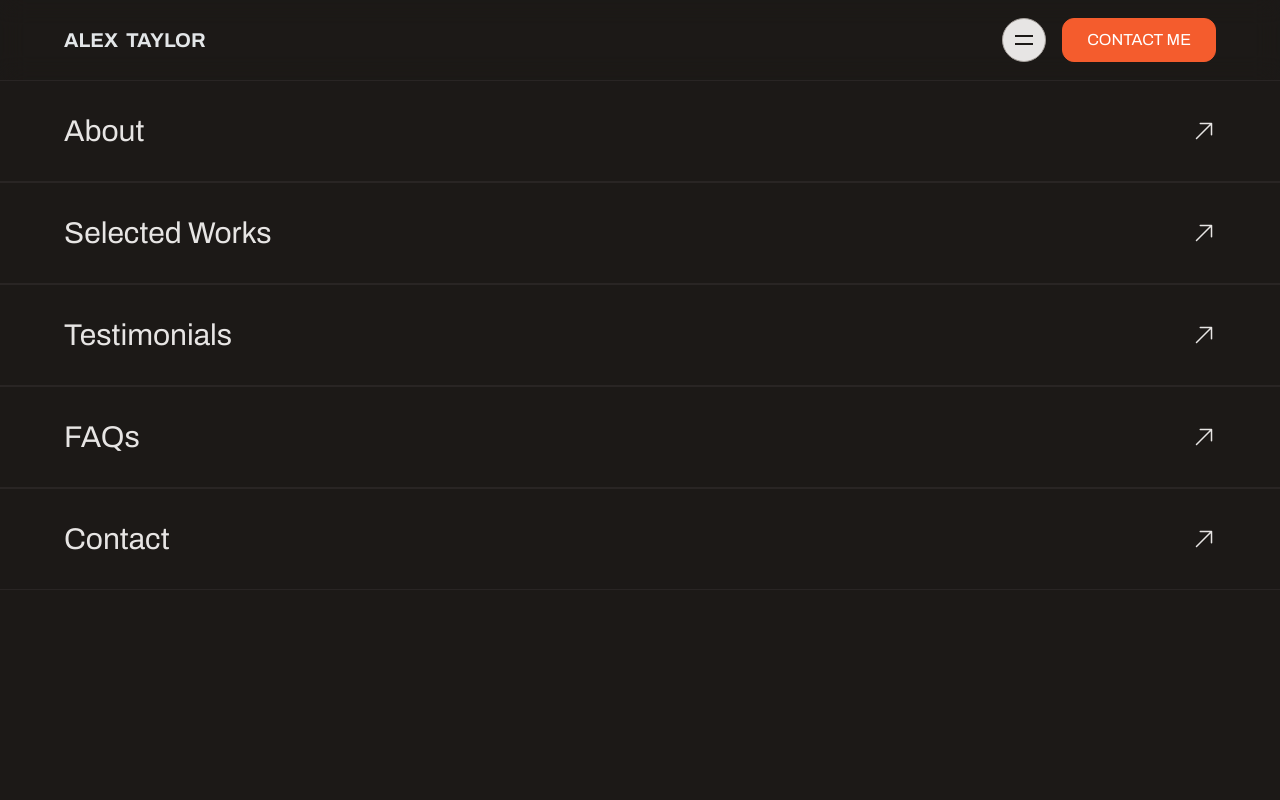
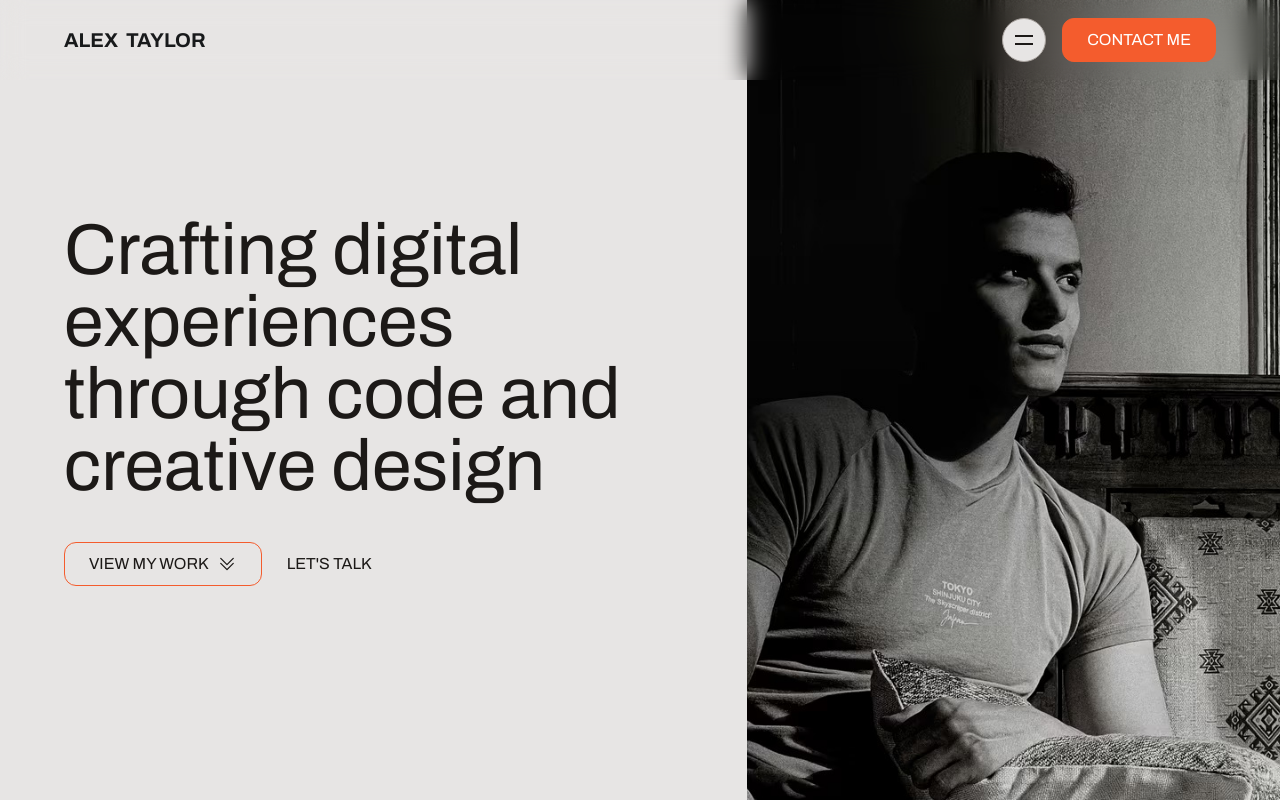
Before and after one commit to i-am-feyi/Minimal-Single-Page-Portfolio, a Next.js app: page / in a window 1280 px wide. Shown: the top 800 px of the page. Built offline with nearby package versions, Linux system fonts and the light colour scheme.

Commit message:
chore: Implement Header Animations

```diff
--- a/src/sections/FAQs.tsx
+++ b/src/sections/FAQs.tsx
@@ -26,7 +26,7 @@ const faqs = [
 
 const FAQs: FC = () => {
   return (
-    <section className="section">
+    <section className="section" id="faqs">
       <div className="container">
         <h2 className="text-4xl md:text-7xl lg:text-8xl">FAQs</h2>
         <div className="mt-10 md:mt-16 lg:mt-20">
--- a/src/sections/Footer.tsx
+++ b/src/sections/Footer.tsx
@@ -26,7 +26,7 @@ const navItems = [
 
 const Footer: FC = () => {
   return (
-    <footer className="bg-stone-900 text-white">
+    <footer className="bg-stone-900 text-white" id="contact">
       <div className="container">
         <div className="section">
           <div className="flex items-center gap-3">
--- a/src/sections/Header.tsx
+++ b/src/sections/Header.tsx
@@ -1,6 +1,6 @@
 "use client";
 import Button from "@/components/button";
-import { FC, useEffect, useState } from "react";
+import { FC, MouseEvent, useEffect, useState } from "react";
 import { motion, useAnimate } from "motion/react";
 
 const navItems = [
@@ -31,6 +31,8 @@ const Header: FC = () => {
 
   const [topLineScope, topLineAnimate] = useAnimate();
   const [bottomLineScope, bottomLineAnimate] = useAnimate();
+
+  const [navScope, navAnimate] = useAnimate();
 
   useEffect(() => {
     if (isOpen) {
@@ -63,6 +65,16 @@ const Header: FC = () => {
           },
         ],
       ]);
+
+      navAnimate(
+        navScope.current,
+        {
+          height: "100%",
+        },
+        {
+          duration: 0.7,
+        }
+      );
     } else {
       topLineAnimate([
         [
@@ -93,6 +105,10 @@ const Header: FC = () => {
           },
         ],
       ]);
+
+      navAnimate(navScope.current, {
+        height: 0,
+      });
     }
   }, [
     isOpen,
@@ -100,19 +116,41 @@ const Header: FC = () => {
     bottomLineScope,
     topLineAnimate,
     topLineScope,
+    navScope,
+    navAnimate,
   ]);
 
-  const toggleIsOpen = () => {
-    setIsOpen((prev) => !prev);
+  const handleClickMobileNavItem = (e: MouseEvent<HTMLAnchorElement>) => {
+    e.preventDefault();
+    setIsOpen(false);
+
+    const url = new URL(e.currentTarget.href);
+    const hash = url.hash;
+
+    const target = document.querySelector(hash);
+
+    if (!target) return;
+
+    target.scrollIntoView({ behavior: "smooth" });
   };
   return (
     <header>
-      <div className="fixed top-0 left-0 w-full h-full bg-stone-900">
+      <motion.div
+        className="fixed top-0 left-0 w-full h-0 overflow-hidden bg-stone-900"
+        ref={navScope}
+      >
         <nav className="mt-20 flex flex-col">
           {navItems.map(({ label, href }) => (
-            <a href={href} key={label} className="text-stone-200">
-              <div className="container !max-w-full  flex items-center justify-between border-t last:border-b border-stone-800 py-8">
-                <span className="text-3xl">{label}</span>
+            <a
+              href={href}
+              key={label}
+              className="text-stone-200 border-t last:border-b border-stone-800 py-8 group/nav-item relative isolate z-10"
+              onClick={handleClickMobileNavItem}
+            >
+              <div className="container !max-w-full  flex items-center justify-between">
+                <span className="text-3xl group-hover/nav-item:pl-4 transition-all duration-500">
+                  {label}
+                </span>
                 <svg
                   xmlns="http://www.w3.org/2000/svg"
                   fill="none"
@@ -128,10 +166,11 @@ const Header: FC = () => {
                   />
                 </svg>
               </div>
+              <div className="absolute w-full h-0 left-0 bottom-0 bg-stone-800  group-hover/nav-item:h-full transition-all -z-10 duration-700"></div>
             </a>
           ))}
         </nav>
-      </div>
+      </motion.div>
       <div className="fixed top-0 left-0 w-full mix-blend-difference backdrop-blur-md">
         <div className="container !max-w-full">
           <div className="flex justify-between h-20 items-center">
@@ -151,7 +190,7 @@ const Header: FC = () => {
             <div className="flex items-center gap-4">
               <div
                 className="size-11 border border-stone-400 rounded-full inline-flex items-center justify-center bg-stone-200"
-                onClick={toggleIsOpen}
+                onClick={() => setIsOpen(!isOpen)}
               >
                 <svg
                   width="24"
--- a/src/sections/Intro.tsx
+++ b/src/sections/Intro.tsx
@@ -2,7 +2,7 @@ import { FC } from "react";
 
 const Intro: FC = () => {
   return (
-    <section className="section mt-12 md:mt-16 lg:mt-20">
+    <section className="section mt-12 md:mt-16 lg:mt-20" id="intro">
       <div className="container">
         <h2 className="text-4xl md:text-7xl lg:w-[80%] lg:text-8xl">
           Building beautiful websites with clean code and thoughtful design to
--- a/src/sections/Projects.tsx
+++ b/src/sections/Projects.tsx
@@ -33,7 +33,7 @@ const projects = [
 
 const Projects: FC = () => {
   return (
-    <section className="section">
+    <section className="section" id="projects">
       <div className="container">
         <h2 className="text-4xl md:text-7xl lg:text-8xl">Selected Works</h2>
         <div className="mt-10 md:mt-16 lg:mt-20">
--- a/src/sections/Testimonials.tsx
+++ b/src/sections/Testimonials.tsx
@@ -40,7 +40,7 @@ const Testimonials: FC = () => {
   const testimonialIndex = 0;
 
   return (
-    <section className="section">
+    <section className="section" id="testimonials">
       <h2 className="text-4xl md:text-7xl lg:text-8xl flex flex-col overflow-hidden">
         <span className="whitespace-nowrap">
           Some nice words from my past clients
```
